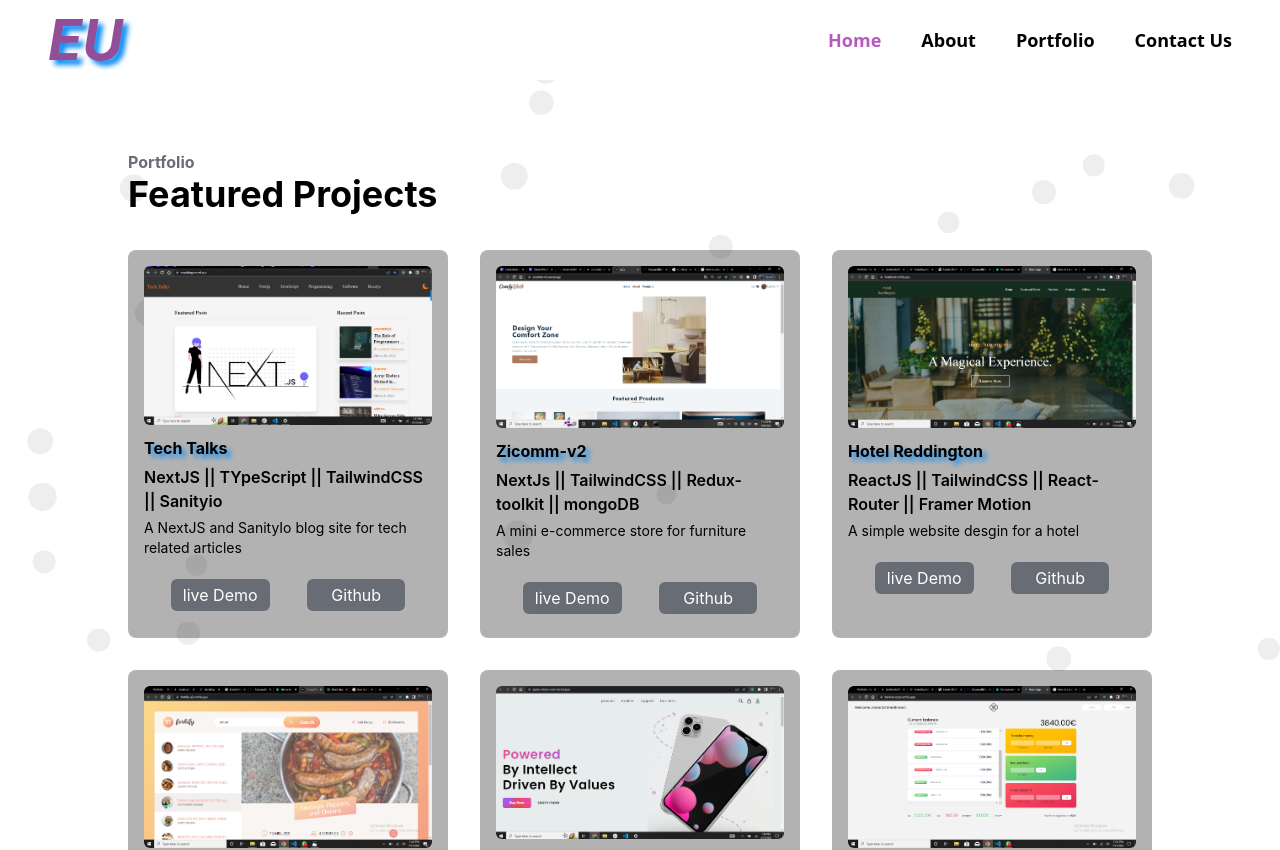
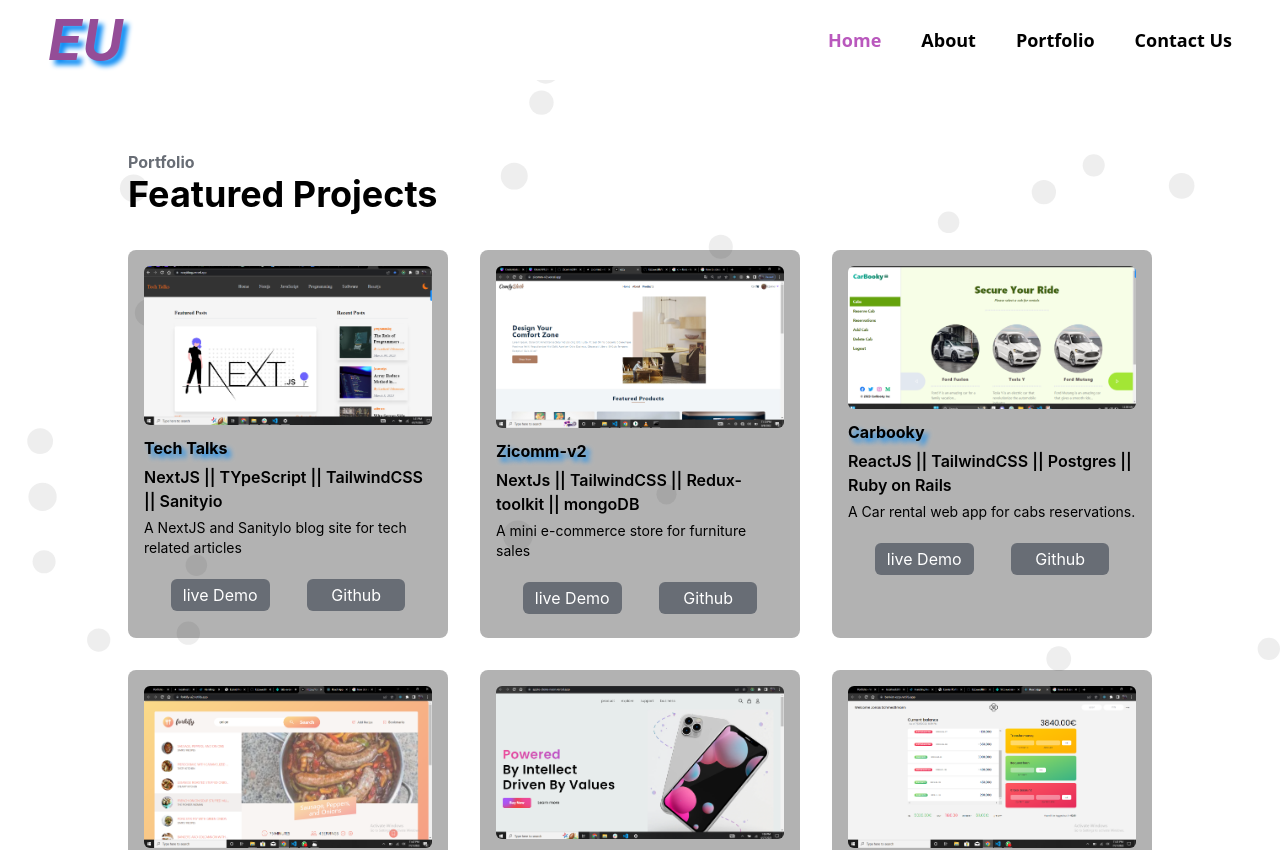
Before and after one commit to uezekiel-mufin/nextportfolio, a Next.js app: page /portfolio in a window 1280 px wide. Shown: the top 850 px of the page. Built offline with nearby package versions, Linux system fonts and the light colour scheme.

Commit message:
Add carbooky project to portfolio

```diff
--- a/pages/index.js
+++ b/pages/index.js
@@ -1,4 +1,3 @@
-/* eslint-disable react/no-unescaped-entities */
 import React, { useEffect } from 'react';
 import Link from 'next/link';
 import { motion } from 'framer-motion';
--- a/public/components/portfolioData.js
+++ b/public/components/portfolioData.js
@@ -1,6 +1,6 @@
 import Forkify from '../../public/images/forkify.png';
 import Bankist from '../../public/images/bankist.png';
-import Hotel from '../../public/images/hotel_red.png';
+import Carbooky from '../../public/images/carbooky.png';
 import Apple from '../../public/images/appleclone.png';
 import Zicomm2 from '../../public/images/zicomm2.png';
 import blog from '../../public/images/ezzyblog2.png';
@@ -26,12 +26,12 @@ const data = [
 	},
 	{
 		id: 3,
-		image: Hotel,
-		name: 'Hotel Reddington',
-		description: 'A simple website desgin for a hotel',
-		technologies: 'ReactJS || TailwindCSS || React-Router || Framer Motion',
-		liveDemo: 'https://hotelred.netlify.app/',
-		Github: 'https://github.com/Ezzywealth/hotel',
+		image: Carbooky,
+		name: 'Carbooky',
+		description: 'A Car rental web app for cabs reservations.',
+		technologies: 'ReactJS || TailwindCSS || Postgres || Ruby on Rails',
+		liveDemo: 'https://carbooky.vercel.app/cabs',
+		Github: 'https://github.com/Ezzywealth/cab_bookings_frontend',
 	},
 	{
 		id: 4,
```
Also changed, not shown: public/images/Screenshot (1).png (added), public/images/carbooky.png (added).
